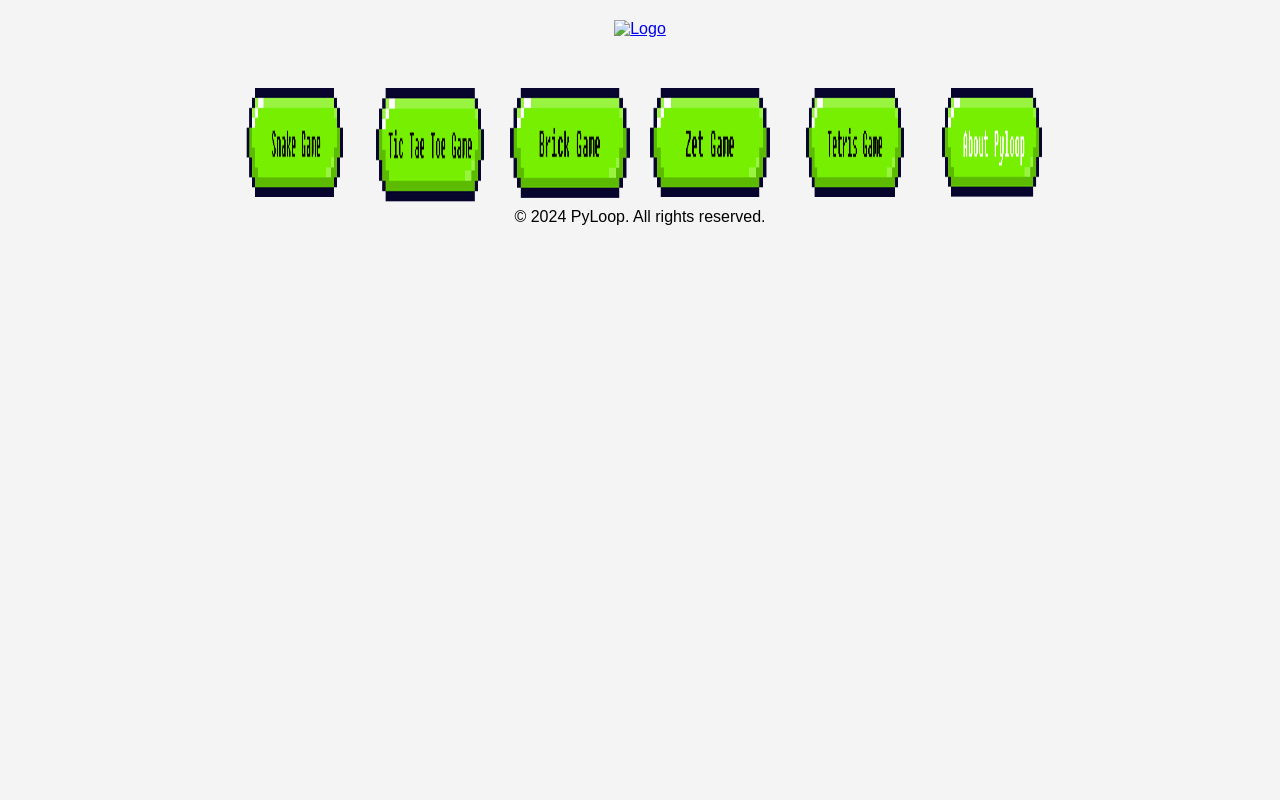
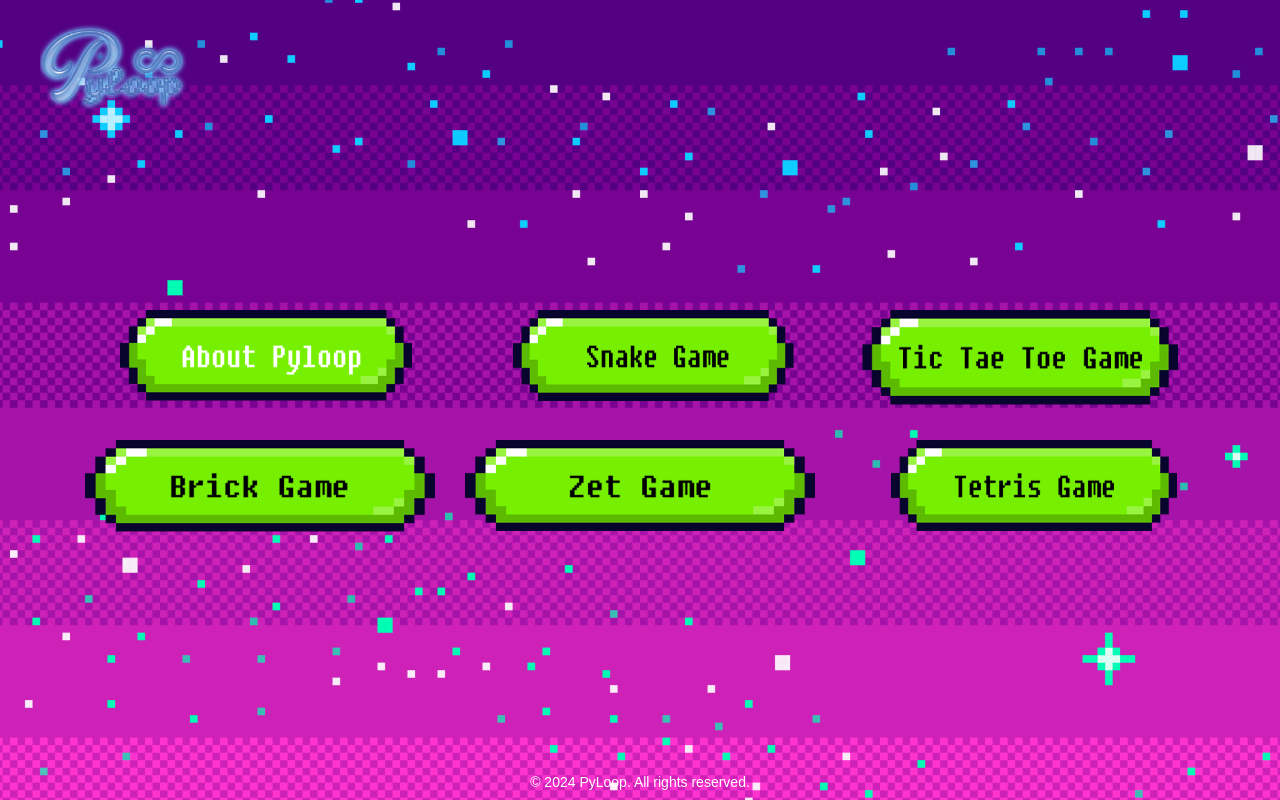
Before and after one commit to MiniGame-Bima/FE-fix, a plain HTML site: page game.html in a window 1280 px wide. Drawn offline with Linux system fonts and the light colour scheme.

Commit message:
💄 button css 수정

```diff
--- a/game.css
+++ b/game.css
@@ -1,30 +1,43 @@
 body {
-  font-family: Arial, sans-serif;
   margin: 0;
   padding: 0;
-  text-align: center;
-  background-color: #f4f4f4;
+  font-family: Arial, sans-serif;
+  color: white; /* 글자 색상 */
+  background: url('img/008.png') no-repeat center center;
+  background-size: 1920px 1080px;
+  display: flex;
+  flex-direction: column;
+  justify-content: center;
+  align-items: center;
+  height: 100vh;
 }
 
+/* 로고 */
 .logo-container {
-  margin: 20px;
+  position: absolute;
+  top: 20px;
+  left: 40px;
 }
 
 .logo {
   width: 150px;
+  height: auto;
 }
 
+/* 게임 버튼 컨테이너 */
 .game-buttons {
   display: flex;
-  justify-content: center;
-  flex-wrap: wrap;
-  gap: 20px;
+  flex-wrap: wrap; /* 줄바꿈 가능 */
+  justify-content: center; /* 중앙 정렬 */
+  gap: 30px; /* 버튼 사이 간격 */
   margin-top: 50px;
+  max-width: 1200px; /* 컨테이너 너비 */
 }
 
+/* 게임 버튼 */
 .game-button {
-  width: 120px;
-  height: 120px;
+  width: 350px; /* 모든 버튼의 동일 너비 */
+  height: 100px; /* 모든 버튼의 동일 높이 */
   cursor: pointer;
   transition: transform 0.2s ease;
 }
@@ -33,6 +46,7 @@ body {
   transform: scale(1.1); /* 버튼 확대 효과 */
 }
 
+/* 팝업 */
 .popup {
   position: fixed;
   top: 50%;
@@ -62,3 +76,16 @@ body {
 .close-popup:hover {
   background-color: #0056b3;
 }
+
+/* 푸터 스타일 */
+.footer {
+  position: fixed;
+  bottom: 10px;
+  width: 100%;
+  text-align: center;
+  font-size: 14px;
+  color: white;
+  background: transparent;
+  border: none;
+  padding: 0;
+}
--- a/game.html
+++ b/game.html
@@ -11,19 +11,23 @@
   <!-- 로고 -->
   <div class="logo-container">
     <a href="index.html">
-      <img src="img/pyloop_logo.png" alt="Logo" class="logo">
+      <img src="img/pyloop logo.png" alt="Logo" class="logo">
     </a>
   </div>
 
   <!-- 이미지 버튼 -->
   <div class="game-buttons">
-    <img src="img/snake.png" alt="Snake Game" id="snakeButton" class="game-button">
-    <img src="img/tic tae toe.png" alt="Tic Tac Toe" id="ticTacToeButton" class="game-button">
-    <img src="img/brick.png" alt="Brick Game" id="brickButton" class="game-button">
-    <img src="img/zet.png" alt="Zet Game" id="zetButton" class="game-button">
-    <img src="img/Tetris.png" alt="Tetris Game" id="tetrisButton" class="game-button">
-    <img src="img/about.png" alt="About PyLoop" id="aboutPyloopButton" class="game-button">
+    <!-- 1열: About Pyloop, Snake Game, Tic Tac Toe -->
+    <img src="img/about.png" alt="About Pyloop" class="game-button" id="aboutPyloopButton">
+    <img src="img/snake.png" alt="Snake Game" class="game-button" id="snakeButton">
+    <img src="img/tic tae toe.png" alt="Tic Tac Toe" class="game-button" id="ticTacToeButton">
+
+    <!-- 2열: Brick, Zet, Tetris -->
+    <img src="img/brick.png" alt="Brick Game" class="game-button" id="brickButton">
+    <img src="img/zet.png" alt="Zet Game" class="game-button" id="zetButton">
+    <img src="img/Tetris.png" alt="Tetris Game" class="game-button" id="tetrisButton">
   </div>
+
 
   <!-- 팝업 -->
   <div id="popup" class="popup hidden">
```
